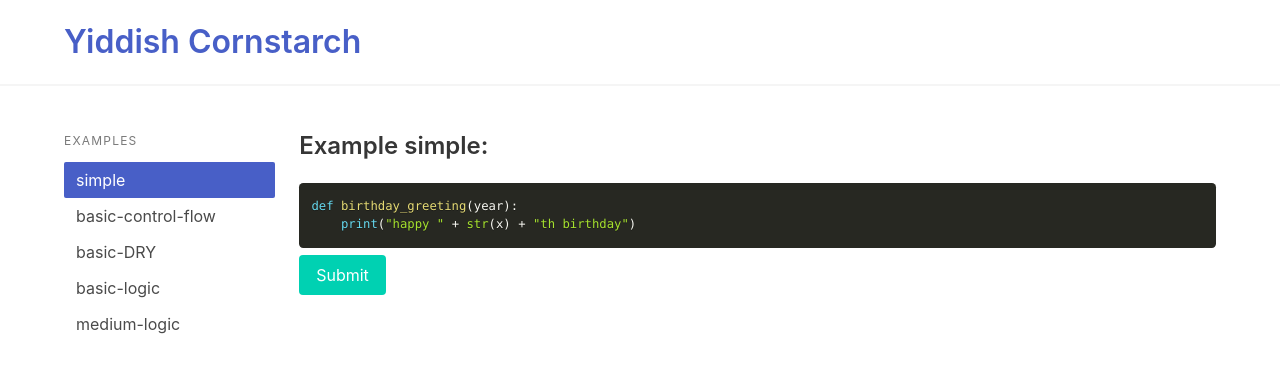
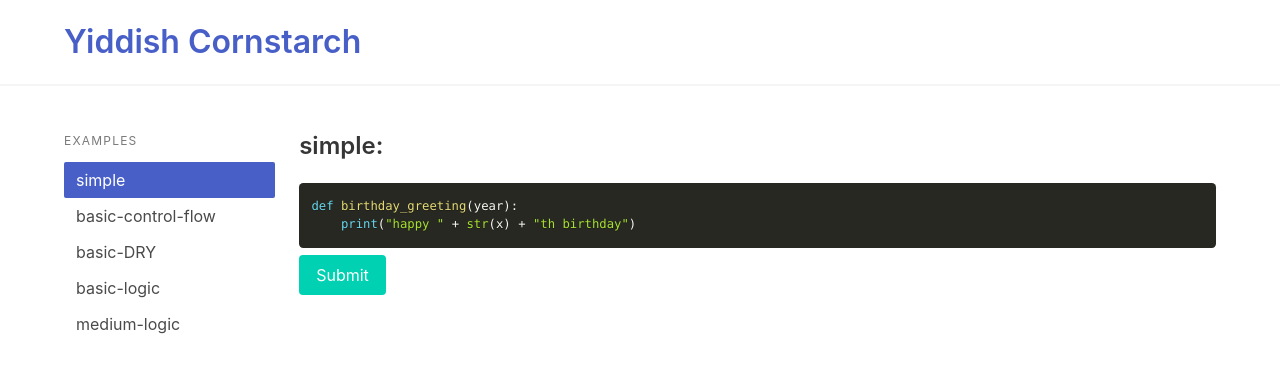
Before and after one commit to schmubleck/yiddish-cornstarch, a React (Create React App) app: page /#/examples/simple in a window 1280 px wide. Shown: the top 372 px of the page. Built offline with nearby package versions, Linux system fonts and the light colour scheme.

Commit message:
Remove suggested correct answer for the moment

```diff
--- a/src/Examples.tsx
+++ b/src/Examples.tsx
@@ -42,21 +42,6 @@ function GetExample(name: string) {
   return ParseExample(Registry[name]);
 }
 
-function GetSolution(name: string) {
-  const ex = Registry[name];
-  if ('solution' in ex) {
-    return {
-      blocks: [{
-        code: ex.solution,
-        typ: Block.BlockType.Ignore,
-      }],
-      lang: ex.lang,
-      submitted: true,
-    };
-  }
-  return GetExample(name);
-}
-
 interface IMatchParams {
   name: string;
 }
@@ -91,16 +76,12 @@ class Example extends React.Component<IExampleProps, IExampleState> {
     return (
       <div>
         <h2 className="title is-4">
-          {this.state.submitted ?
-            "Submitted code:" :
-            `Example ${name}:`}
+          {`${name}:`}
         </h2>
         <Snippet.Snippet {...example} keyPrefix={name} submitted={this.state.submitted}/>
-        {this.state.submitted ?  (
-          <Snippet.Snippet {...GetSolution(name)} keyPrefix={name} submitted={true} />
-        ) : (
+        {!this.state.submitted &&
           <button className="button is-primary" onClick={this.submit}>Submit</button>
-        )}
+        }
       </div>
     );
   }
```
